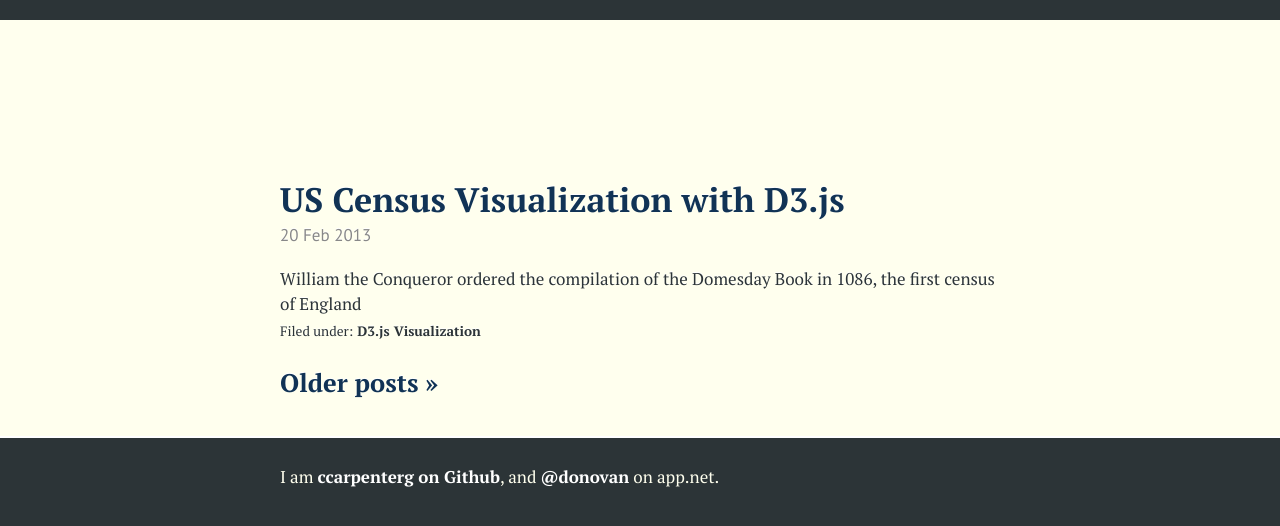
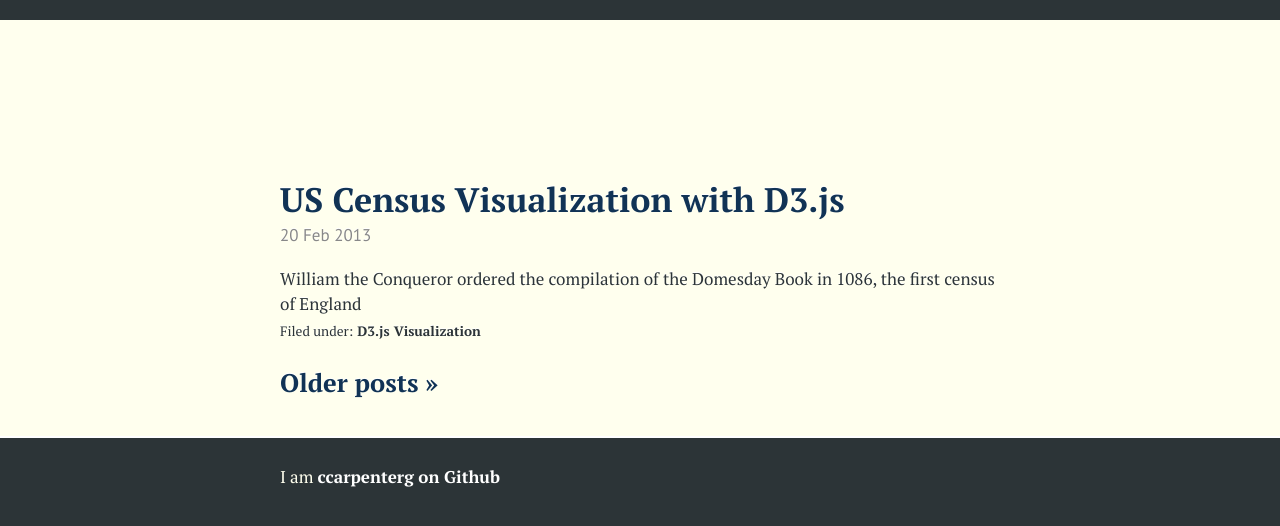
Before and after one commit to ccarpenterg/ccarpenterg.github.com, a Jekyll site: the page built from index.html, in a window 1280 px wide. Shown: the top 526 px of the page. Built offline with Jekyll 4.4.1, drawn with Linux system fonts in a browser that asks for light colours; nearby versions of some CDN libraries; a script that is not in the unit is left out.

Commit message:
Changed default layout.

```diff
--- a/_layouts/default.html
+++ b/_layouts/default.html
@@ -43,7 +43,7 @@
   </div>
 	<footer class="clearfix">
 	  <section class="footer-content">
-	    <p>I am <a href="http://github.com/ccarpenterg">ccarpenterg on Github</a>, and <a href="https://alpha.app.net/donovan">@donovan</a> on app.net.</p>
+	    <p>I am <a href="http://github.com/ccarpenterg">ccarpenterg on Github</a>
 		</section>
 	</footer>
 
```
Also changed, not shown: 6 other files.
